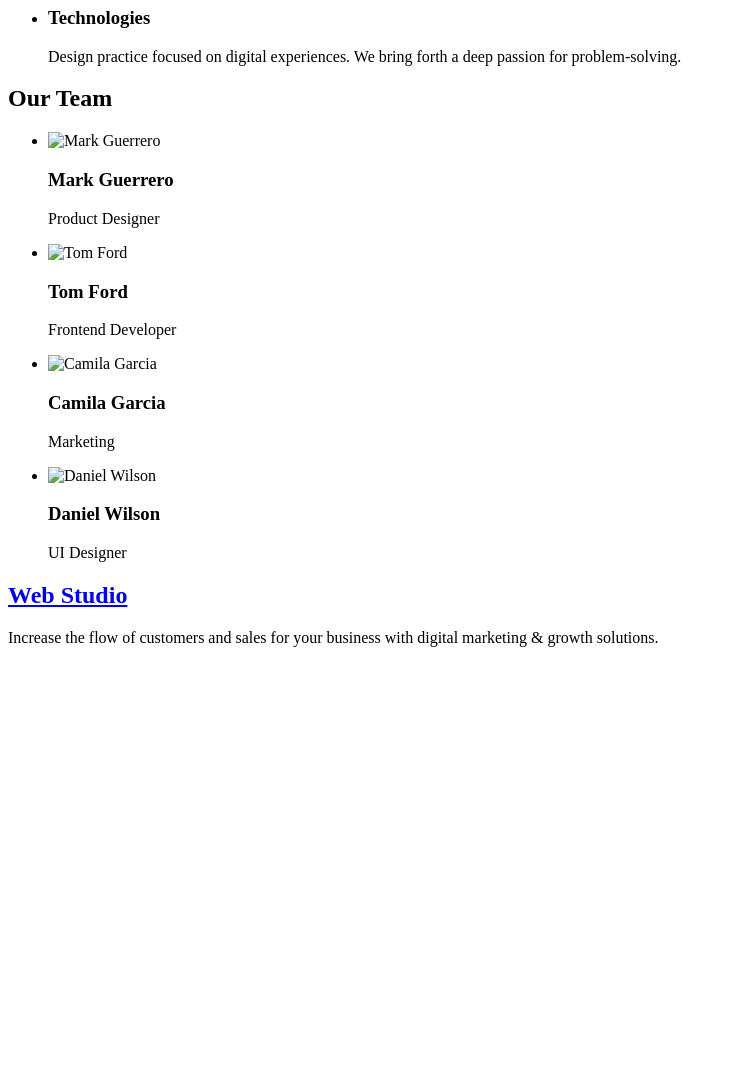
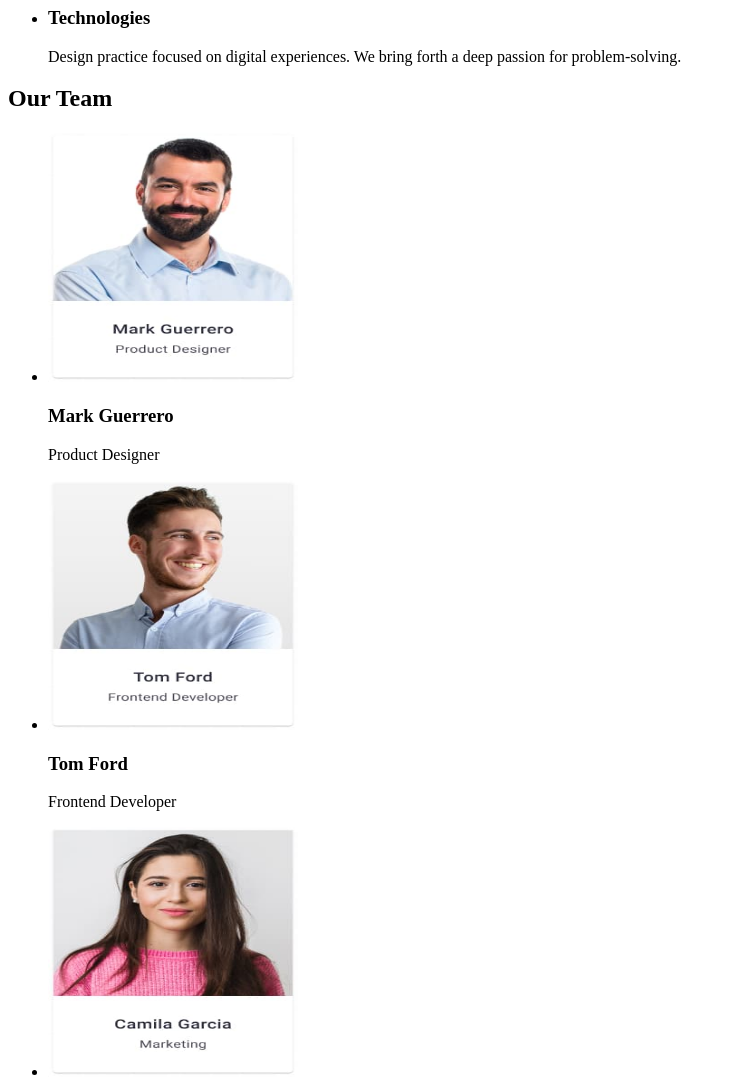
Before and after one commit to Hellcat232/goit-markup-hw-01, a plain HTML site: page index.html in a window 1280 px wide. Shown: the part 480-1560 px from the top of the page, without its empty margins (0-736 px from the left). Before the commit the page ends 1143 px from the top, so only its background shows below. Drawn offline with Linux system fonts and the light colour scheme.

Commit message:
finished markup
with new images

```diff
--- a/index.html
+++ b/index.html
@@ -56,28 +56,28 @@
       <h2>Our Team</h2>
       <ul>
         <li>
-          <img src="" alt="Mark Guerrero" width="250" height="250"/>
+          <img src="./images/Mark Guerrero.jpg" alt="Mark Guerrero" width="250" height="250"/>
           <h3>Mark Guerrero</h3>
           <p>
             Product Designer
           </p>
         </li>
         <li>
-          <img src="" alt="Tom Ford" width="250" height="250"/>
+          <img src="./images/Tom Ford.jpg" alt="Tom Ford" width="250" height="250"/>
           <h3>Tom Ford</h3>
           <p>
             Frontend Developer
           </p>
         </li>
         <li>
-          <img src="" alt="Camila Garcia" width="250" height="250"/>
+          <img src="./images/Camila Garcia.jpg" alt="Camila Garcia" width="250" height="250"/>
           <h3>Camila Garcia</h3>
           <p>
             Marketing
           </p>
         </li>
         <li>
-          <img src="" alt="Daniel Wilson" width="250" height="250"/>
+          <img src="./images/Daniel Wilson.jpg" alt="Daniel Wilson" width="250" height="250"/>
           <h3>Daniel Wilson</h3>
           <p>
             UI Designer
```
Also changed, not shown: images/Camila Garcia.jpg (renamed from images/Camila Garcia (1).jpg), images/Daniel Wilson.jpg (renamed from images/Daniel Wilson (1).jpg), images/Mark Guerrero.jpg (renamed from images/Mark Guerrero (1).jpg), images/Tom Ford.jpg (renamed from images/Tom Ford (1).jpg).
